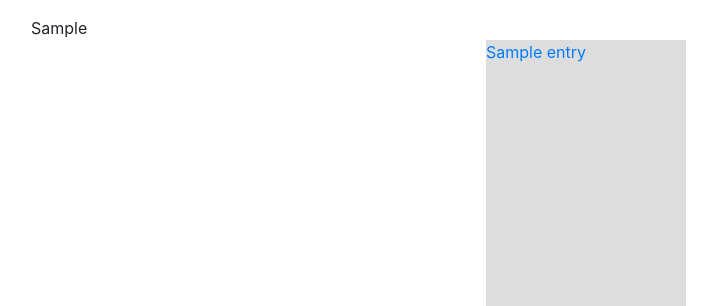
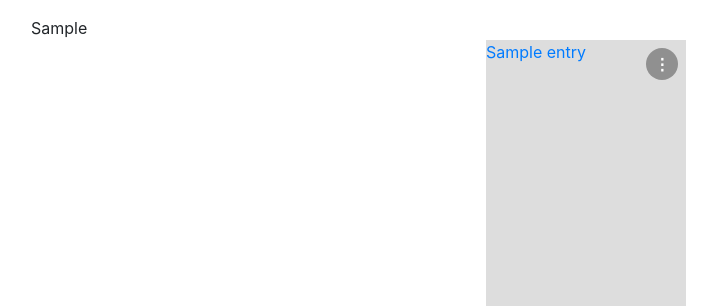
Before and after one commit to lethosor/flask-file-browser, a Flask app: template templates/gallery.html in a window 1280 px wide. Shown: the part 68-374 px from the top of the page, without its empty margins (54-771 px from the left). Run offline with Flask 3, Linux system fonts and the light colour scheme; the template is opened without the code that fills it: most values are stand-ins (such as "Sample title", 1, 10 or a date in 2020); some libraries are stand-ins or nearby versions.

Commit message:
add menu

```diff
--- a/static/main.css
+++ b/static/main.css
@@ -54,6 +54,7 @@ body.media audio {
 .gallery-item {
     width: var(--gallery-media-w);
     height: var(--gallery-media-h);
+    position: relative;
     overflow: hidden;
     background: #ddd;
     word-wrap: break-word;
@@ -66,3 +67,52 @@ body.media audio {
     object-fit: cover;
     display: block;
 }
+
+.gallery-item details.menu {
+    position: absolute;
+    top: 8px;
+    right: 8px;
+    z-index: 2;
+}
+
+.gallery-item details.menu summary {
+    width: 2em;
+    height: 2em;
+    display: grid;
+    place-items: center;
+    cursor: context-menu;
+    list-style: none;
+    border-radius: 1em;
+    background: rgba(0, 0, 0, 0.35);
+    color: white;
+    font-weight: bold;
+    user-select: none;
+}
+
+.gallery-item details.menu ul {
+    position: absolute;
+    top: 2em;
+    right: 0;
+    min-width: 120px;
+    margin: 0;
+    padding: 0.25rem 0;
+    list-style: none;
+    border-radius: 0.5rem;
+    background: white;
+    box-shadow: 0 0.5rem 1rem rgba(0, 0, 0, 0.25);
+}
+
+.gallery-item details.menu li > * {
+    display: block;
+    padding: 0.5rem 0.75rem;
+    white-space: nowrap;
+}
+
+.gallery-item details.menu li.disabled > * {
+    color: #999999;
+}
+
+.gallery-item details.menu li:not(.disabled) > *:hover,
+.gallery-item details.menu li:not(.disabled) > *:focus {
+    background: #eeeeee;
+}
--- a/templates/gallery.html
+++ b/templates/gallery.html
@@ -15,8 +15,8 @@ Files in {{path}}
   {% if entries %}
     <div class="gallery-grid">
       {% for entry in entries %}
-        <a href="{{ entry.pretty_url }}" title="{{ entry.name }}">
-          <div class="gallery-item">
+        <div class="gallery-item">
+          <a href="{{ entry.pretty_url }}" title="{{ entry.name }}">
             {% if entry.icon == 'file-image' %}
               <img src="{{ entry.embed_url }}">
             {% elif entry.icon == 'file-video' %}
@@ -26,8 +26,17 @@ Files in {{path}}
             {% else %}
               {{ entry.name }}
             {% endif %}
-          </div>
-        </a>
+          </a>
+          <details class="menu">
+            <summary aria-label="Menu">&vellip;</summary>
+            <ul>
+              {% if entry.icon == 'file-image' %}
+                <li><a href="{{ entry.url }}" target="_blank">Raw</a></li>
+              {% endif %}
+              <li class="disabled"><span>{{ entry.downloads }}</span></li>
+            </ul>
+          </details>
+        </div>
       {% endfor %}
     </div>
   {% else %}
```
